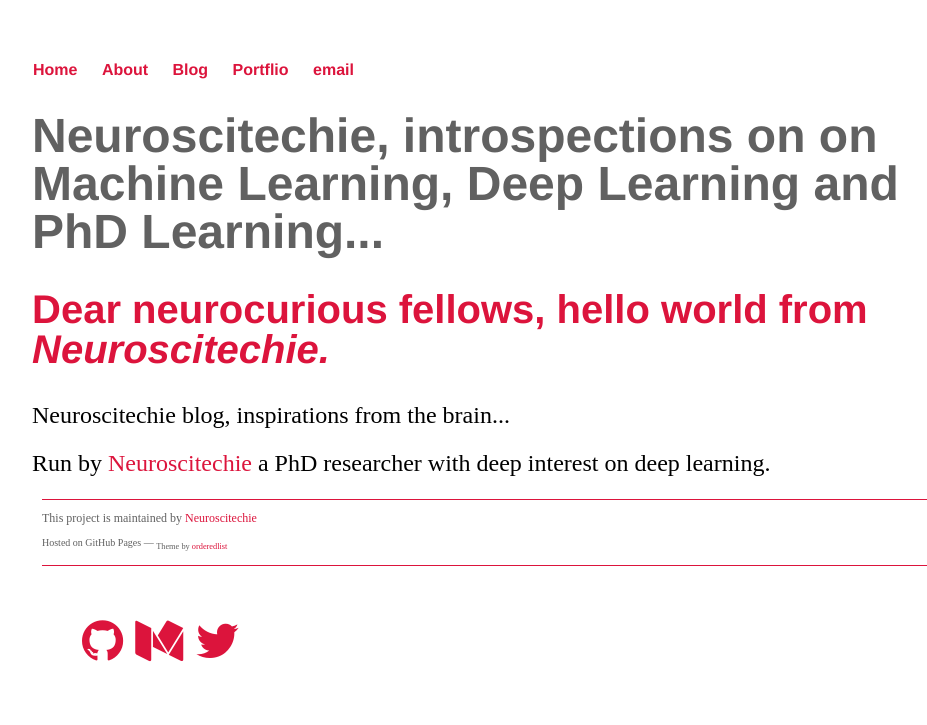
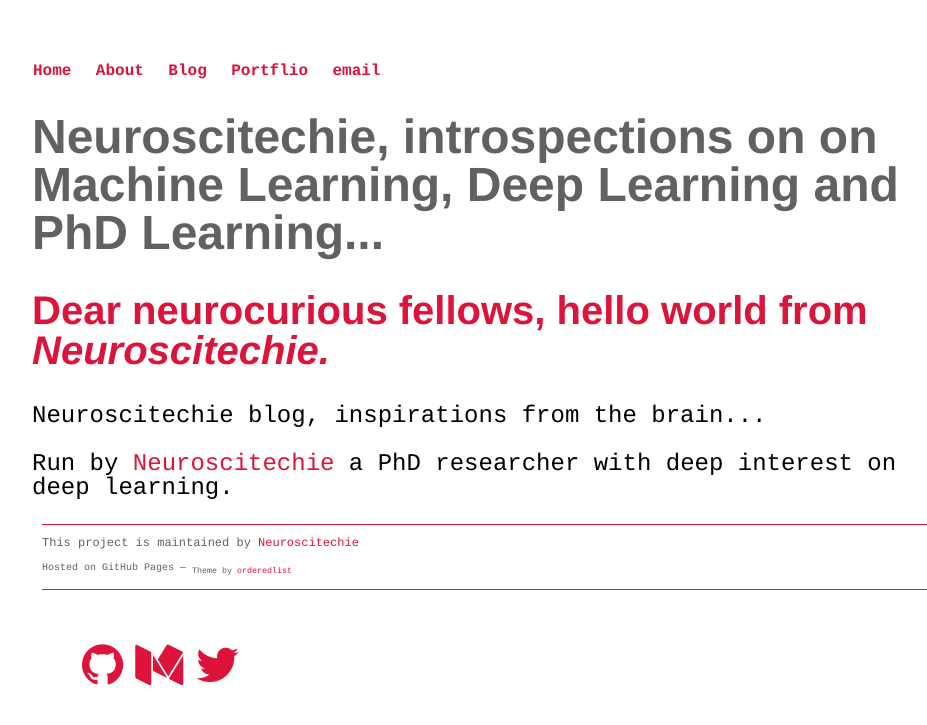
Before and after one commit to inantubek/meltemiatay.github.io, a Jekyll site: the page built from index.html, in a window 1280 px wide. Shown: the top 725 px of the page, without its empty margins (160-1087 px from the left). Built offline with Jekyll 4.4.1, drawn with Linux system fonts in a browser that asks for light colours; nearby versions of some CDN libraries.

Commit message:
Update main.css

```diff
--- a/css/main.css
+++ b/css/main.css
@@ -15,6 +15,7 @@ nav ul li, footer ul li {
     margin-right: 20px;
 }
 a {
+    font-family:'courier';
     text-decoration: none;
     color: #dc143c;
 }
@@ -42,15 +43,18 @@ h3 {
 }
 p {
     font-size: 1.5em;
+    font-family:'courier';
     line-height: 1em;
     color: :#000000;
 }
 .container {
+    font-family:'courier';
     position: relative;
 }
 
 .footer {
    position:relative;
+   font-family:'courier';
    font-size: .5em;
    color: #616161;
    border-top: 1px solid #dc143c;
```
